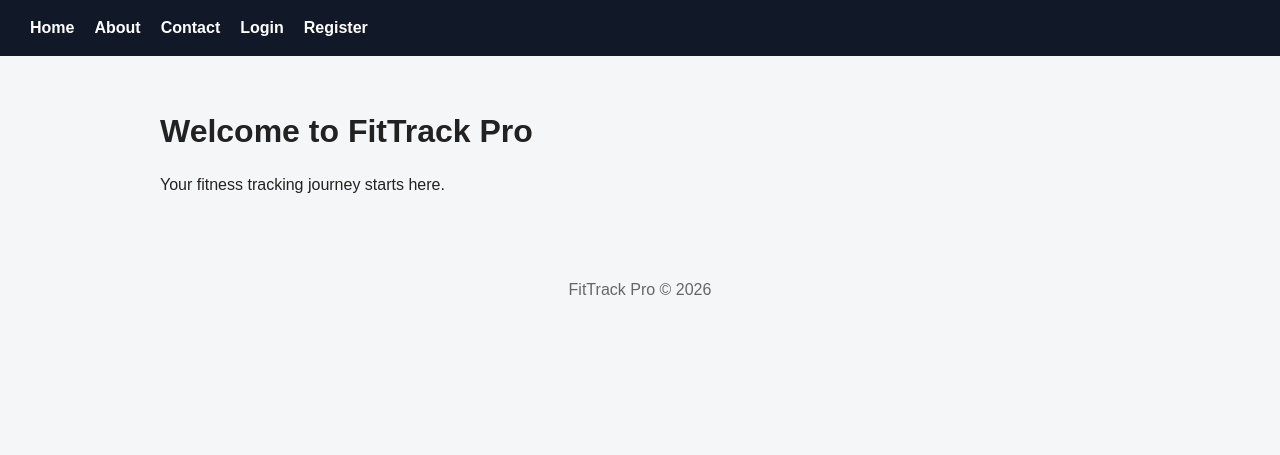
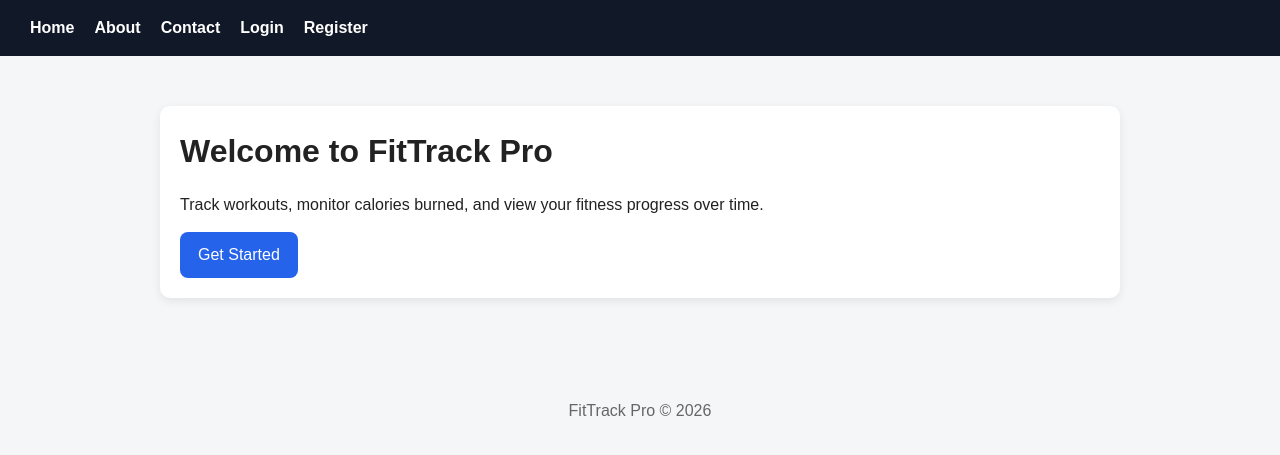
Before and after one commit to Ghound03/Fitnessapp, a Flask app: page / in a window 1280 px wide. Shown: the top 455 px of the page. Run offline with Flask 3, Linux system fonts and the light colour scheme.

Commit message:
Improve form validation and user experience

```diff
--- a/app.py
+++ b/app.py
@@ -37,6 +37,14 @@
             username = request.form.get("username")
             email = request.form.get("email")
             password = request.form.get("password")
+
+            if len(username) < 3:
+                flash("Username must be at least 3 characters long.", "danger")
+                return redirect(url_for("register"))
+
+            if len(password) < 6:
+                flash("Password must be at least 6 characters long.", "danger")
+                return redirect(url_for("register"))
 
             existing_user = User.query.filter(
                 (User.username == username) | (User.email == email)
@@ -91,10 +99,7 @@
         workouts = Workout.query.filter_by(user_id=current_user.id)\
             .order_by(Workout.workout_date.desc()).all()
 
-        return render_template(
-            "dashboard.html",
-            workouts=workouts
-        )
+        return render_template("dashboard.html", workouts=workouts)
 
     @app.route("/progress")
     @login_required
@@ -122,11 +127,22 @@
     @login_required
     def add_workout():
         if request.method == "POST":
+            duration = int(request.form.get("duration"))
+            calories = int(request.form.get("calories"))
+
+            if duration <= 0:
+                flash("Duration must be greater than zero.", "danger")
+                return redirect(url_for("add_workout"))
+
+            if calories < 0:
+                flash("Calories cannot be negative.", "danger")
+                return redirect(url_for("add_workout"))
+
             workout = Workout(
                 title=request.form.get("title"),
                 workout_type=request.form.get("workout_type"),
-                duration_minutes=int(request.form.get("duration")),
-                calories_burned=int(request.form.get("calories")),
+                duration_minutes=duration,
+                calories_burned=calories,
                 notes=request.form.get("notes"),
                 user_id=current_user.id
             )
@@ -149,10 +165,21 @@
             return redirect(url_for("dashboard"))
 
         if request.method == "POST":
+            duration = int(request.form.get("duration"))
+            calories = int(request.form.get("calories"))
+
+            if duration <= 0:
+                flash("Duration must be greater than zero.", "danger")
+                return redirect(url_for("edit_workout", workout_id=workout.id))
+
+            if calories < 0:
+                flash("Calories cannot be negative.", "danger")
+                return redirect(url_for("edit_workout", workout_id=workout.id))
+
             workout.title = request.form.get("title")
             workout.workout_type = request.form.get("workout_type")
-            workout.duration_minutes = int(request.form.get("duration"))
-            workout.calories_burned = int(request.form.get("calories"))
+            workout.duration_minutes = duration
+            workout.calories_burned = calories
             workout.notes = request.form.get("notes")
 
             db.session.commit()
@@ -160,10 +187,7 @@
             flash("Workout updated successfully.", "success")
             return redirect(url_for("dashboard"))
 
-        return render_template(
-            "edit_workout.html",
-            workout=workout
-        )
+        return render_template("edit_workout.html", workout=workout)
 
     @app.route("/workout/<int:workout_id>/delete", methods=["POST"])
     @login_required
@@ -182,12 +206,11 @@
 
     @app.route("/about")
     def about():
-         return render_template("about.html")
-
+        return render_template("about.html")
 
     @app.route("/contact")
     def contact():
-         return render_template("contact.html")
+        return render_template("contact.html")
 
     with app.app_context():
         db.create_all()
--- a/templates/home.html
+++ b/templates/home.html
@@ -1,8 +1,24 @@
 {% extends "base.html" %}
 
-{% block title %}Home - FitTrack Pro{% endblock %}
+{% block title %}Home{% endblock %}
 
 {% block content %}
-<h1>Welcome to FitTrack Pro</h1>
-<p>Your fitness tracking journey starts here.</p>
+
+<div class="card">
+    <h1>Welcome to FitTrack Pro</h1>
+
+    <p>
+        Track workouts, monitor calories burned,
+        and view your fitness progress over time.
+    </p>
+
+    {% if not current_user.is_authenticated %}
+        <p>
+            <a class="btn" href="{{ url_for('register') }}">
+                Get Started
+            </a>
+        </p>
+    {% endif %}
+</div>
+
 {% endblock %}
```
